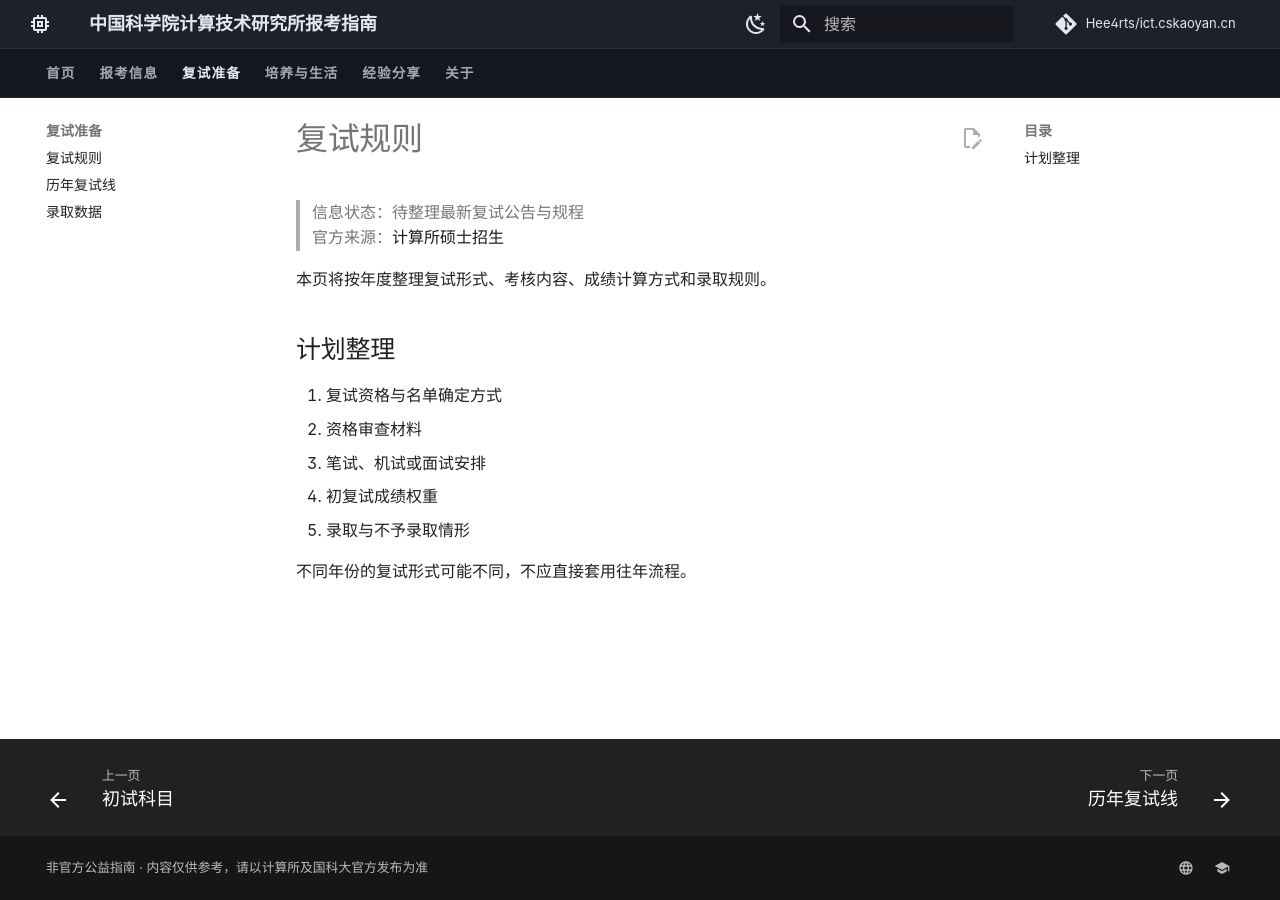
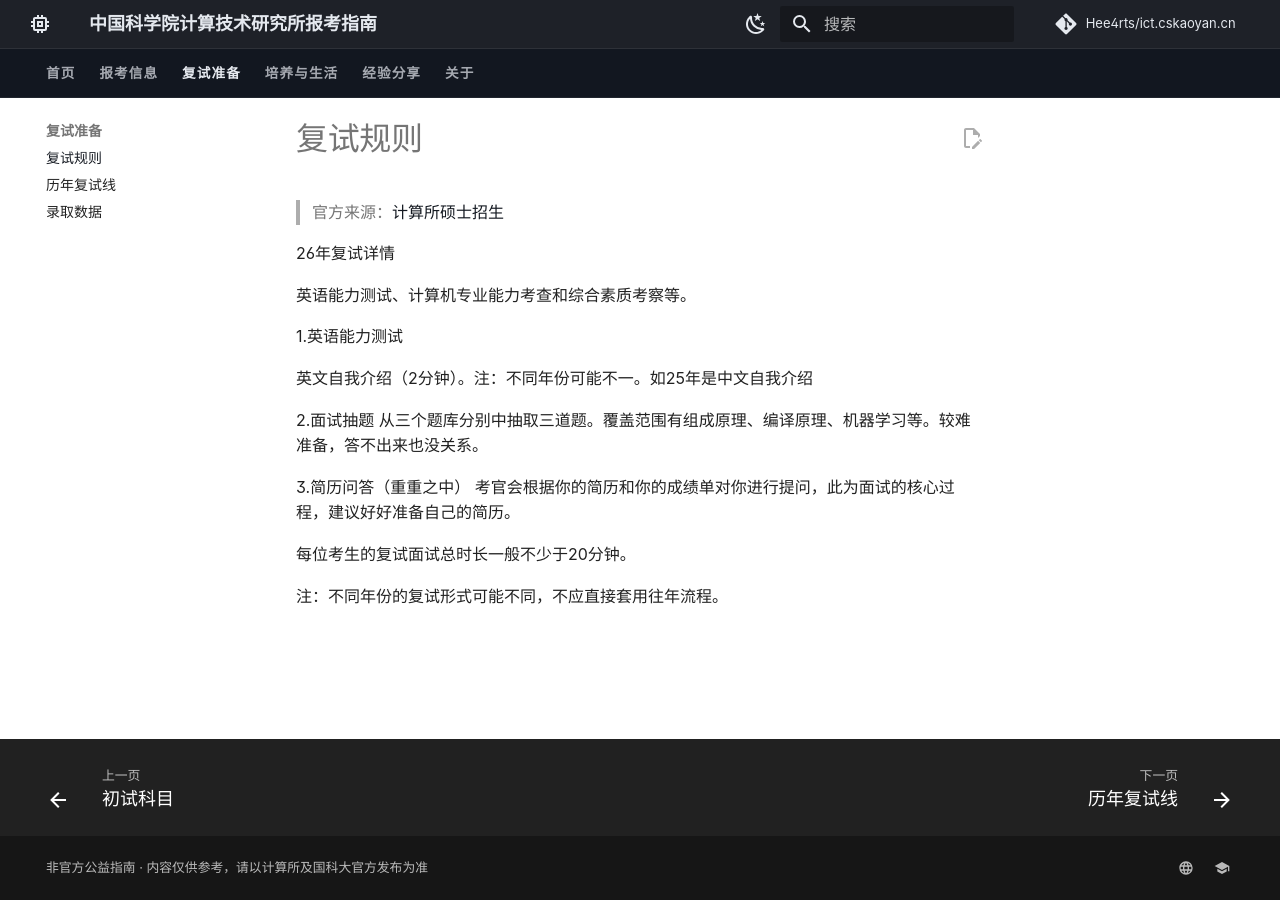
Before and after one commit to Hee4rts/ict.cskaoyan.cn, an MkDocs documentation site: the page built from docs/复试准备/复试规则.md, in a window 1280 px wide. Built offline with MkDocs 1.6.1 and Material for MkDocs 9.7.7, drawn with Linux system fonts in a browser that asks for light colours; comment, search, counter and statistics services are not loaded.

```diff
--- a/docs/复试准备/复试规则.md
+++ b/docs/复试准备/复试规则.md
@@ -1,16 +1,23 @@
 # 复试规则
 
-> 信息状态：待整理最新复试公告与规程
 > 官方来源：[计算所硕士招生](https://www.ict.ac.cn/yjsjy/zsxx/)
 
-本页将按年度整理复试形式、考核内容、成绩计算方式和录取规则。
 
-## 计划整理
+26年复试详情
 
-1. 复试资格与名单确定方式
-2. 资格审查材料
-3. 笔试、机试或面试安排
-4. 初复试成绩权重
-5. 录取与不予录取情形
+英语能力测试、计算机专业能力考查和综合素质考察等。
 
-不同年份的复试形式可能不同，不应直接套用往年流程。
+1.英语能力测试
+
+英文自我介绍（2分钟）。注：不同年份可能不一。如25年是中文自我介绍
+
+2.面试抽题
+从三个题库分别中抽取三道题。覆盖范围有组成原理、编译原理、机器学习等。较难准备，答不出来也没关系。
+
+3.简历问答（重重之中）
+考官会根据你的简历和你的成绩单对你进行提问，此为面试的核心过程，建议好好准备自己的简历。
+
+
+每位考生的复试面试总时长一般不少于20分钟。
+
+注：不同年份的复试形式可能不同，不应直接套用往年流程。
```
